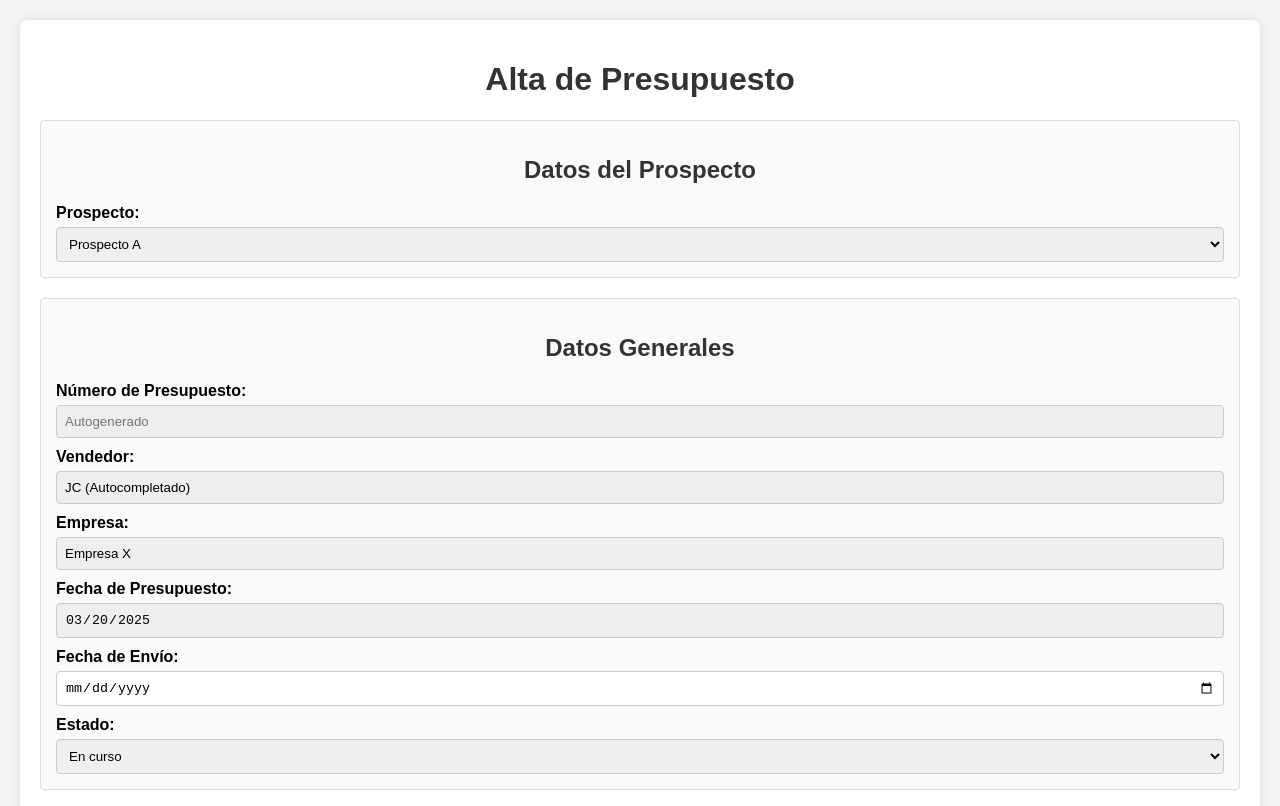
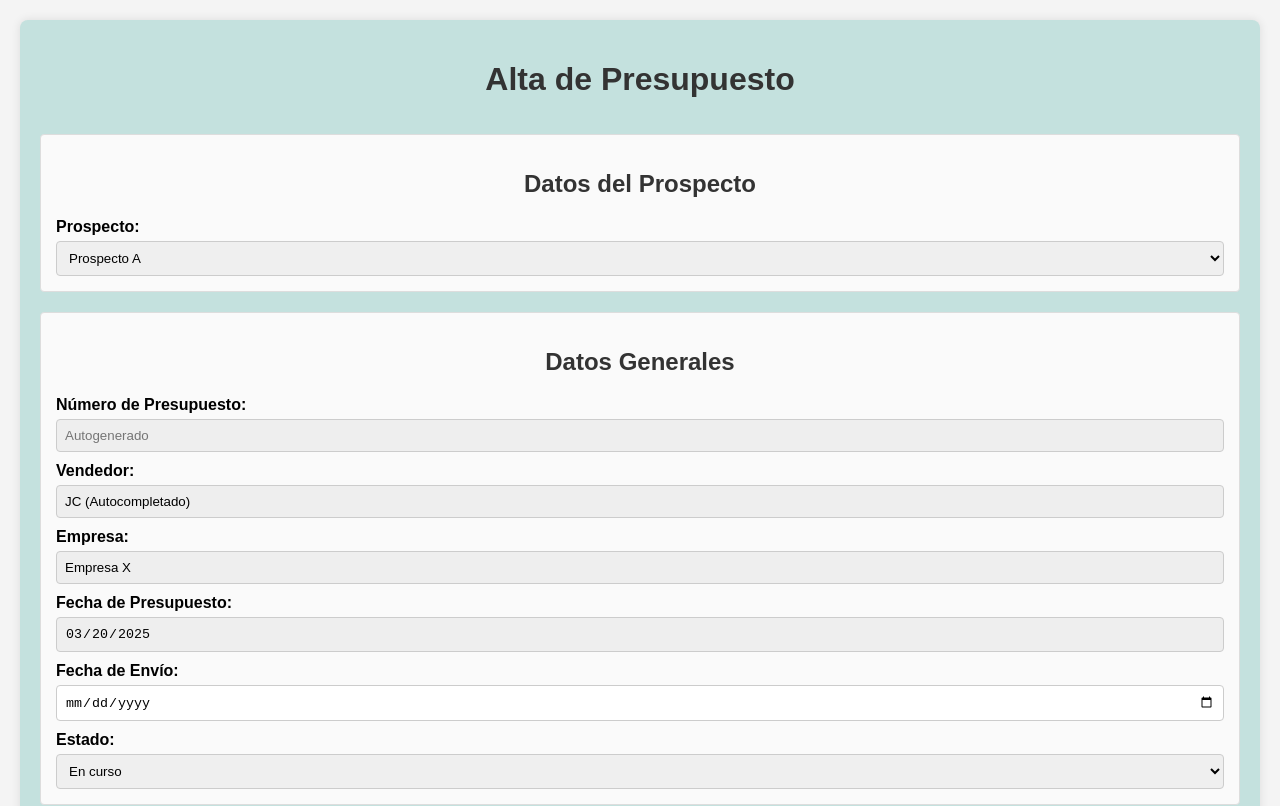
Before and after one commit to zmmrch/presupuesto, a plain HTML site: page index.html in a window 1280 px wide. Shown: the top 806 px of the page. Drawn offline with Linux system fonts and the light colour scheme.

Commit message:
first commit

```diff
--- a/index.html
+++ b/index.html
@@ -14,7 +14,7 @@
     .container {
       max-width: 1200px;
       margin: auto;
-      background: #fff;
+      background: #c4e1de;
       padding: 20px;
       border-radius: 8px;
       box-shadow: 0 0 10px rgba(0,0,0,0.1);
@@ -22,6 +22,9 @@
     h1, h2, h3 {
       text-align: center;
       color: #333;
+    }
+    h1 {
+      margin-bottom: 3%;
     }
     .form-section {
       border: 1px solid #ddd;
@@ -47,7 +50,7 @@
       background: #eee;
     }
     .btn {
-      background: #89c5c0;
+      background: #69b6b1;
       color: #fff;
       border: none;
       padding: 10px 20px;
@@ -56,7 +59,7 @@
       cursor: pointer;
     }
     .btn:hover {
-      background: #a7d3cf;
+      background: #89c5c0;
     }
     .remove-btn {
       background: #d9534f;
```
